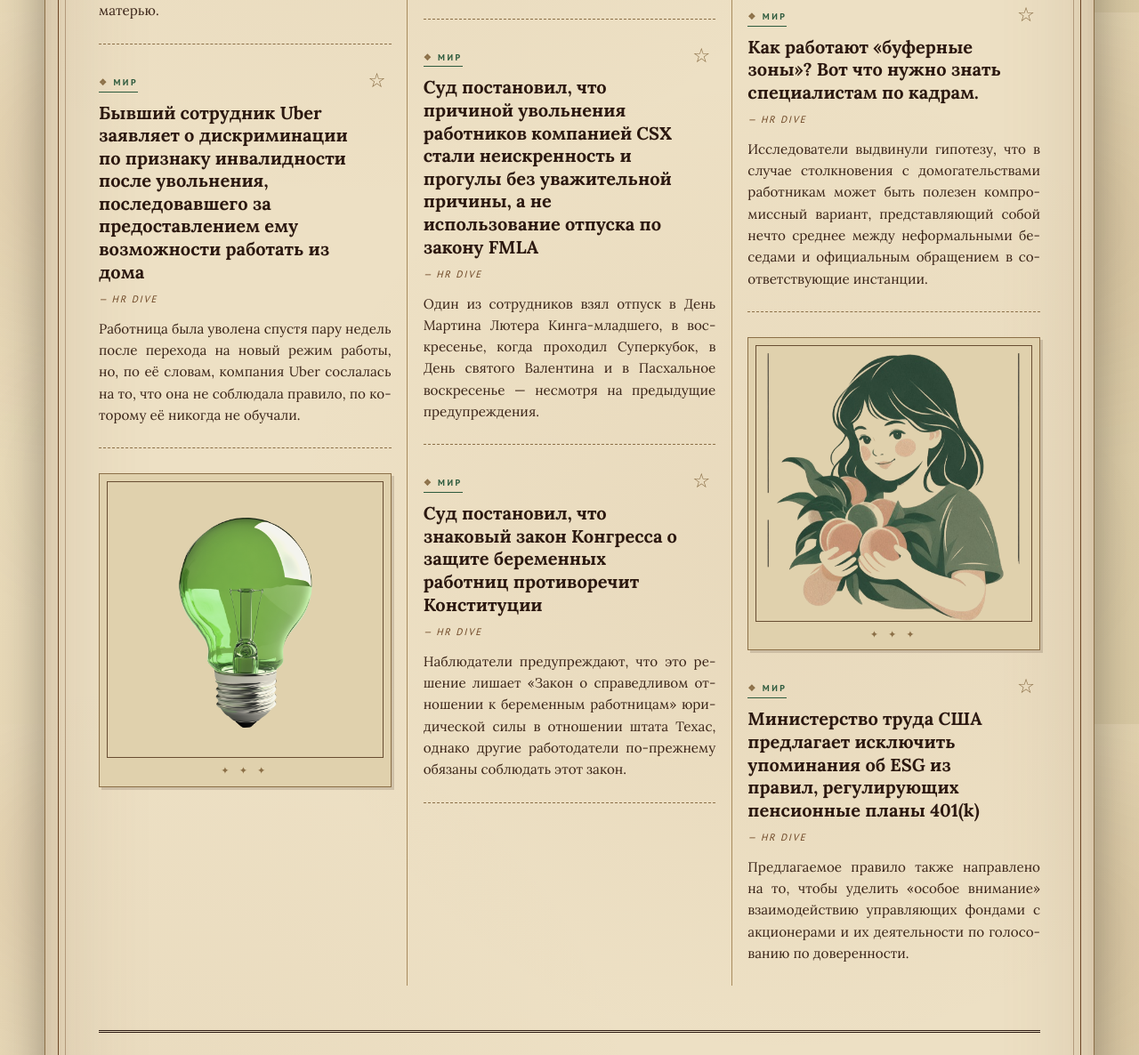
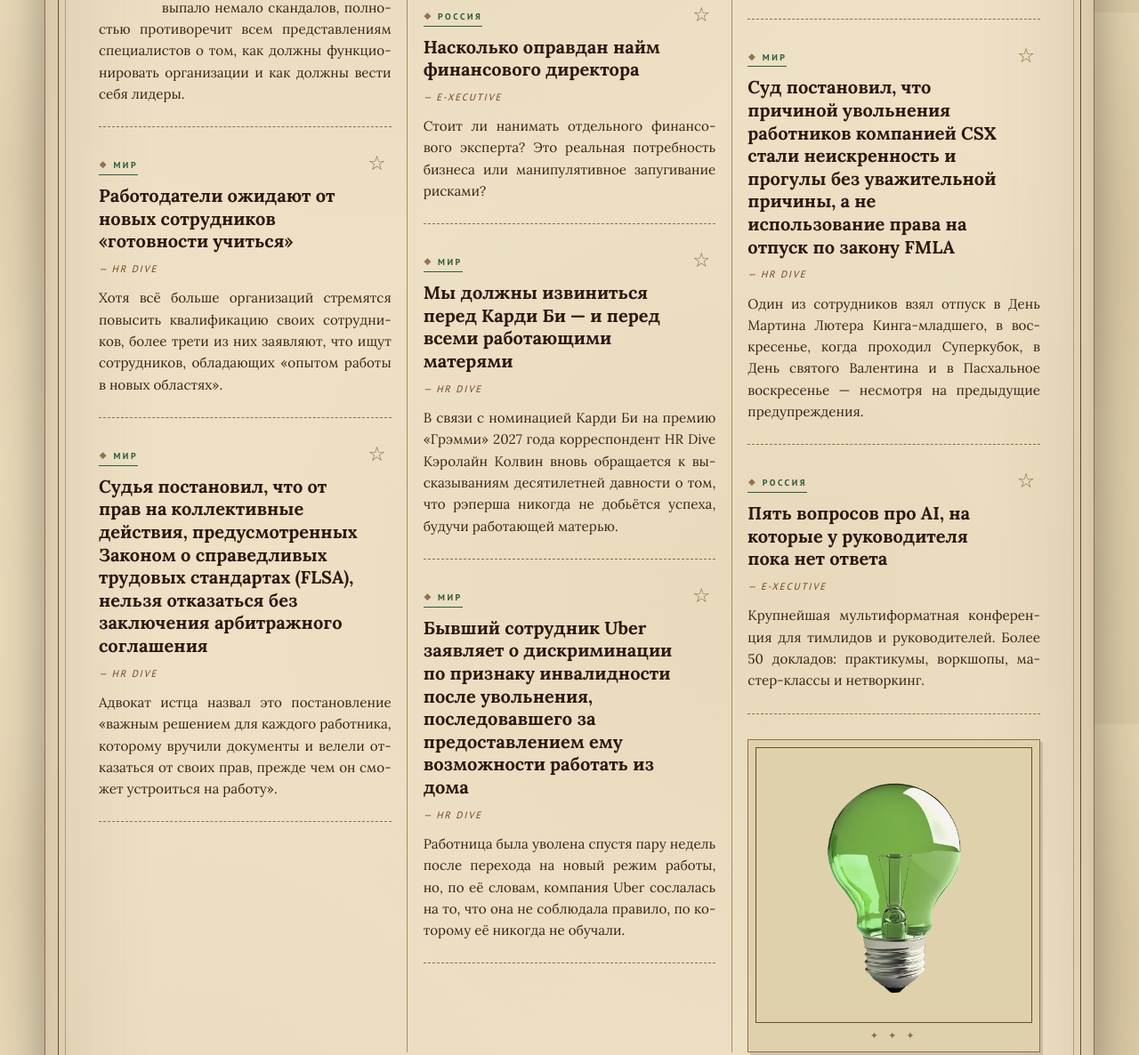
Before and after one commit to Yana170609/hr-daily, a plain HTML site: page index.html in a window 1280 px wide. Shown: the part 786-1972 px from the top of the page at 89% size. Drawn offline with Linux system fonts and the light colour scheme.

Commit message:
deploy: 9d83408612e45df5c77ed3d15ea316f94dce62f9

```diff
--- a/index.html
+++ b/index.html
@@ -211,14 +211,14 @@
             <div class="top-line">
                 <span>Корпоративное издание</span>
                 <span>Для внутреннего пользования</span>
-                <span>Выпуск №329</span>
+                <span>Выпуск №330</span>
             </div>
             <h1>Ведомость <span class="accent">для HR</span></h1>
             <div class="tagline">Новости, тренды и инновации в управлении персоналом</div>
             <div class="bottom-line">
-                <span>25 ноября 2026</span>
+                <span>26 ноября 2026</span>
                 <span class="issue">АК БАРС</span>
-                <span>Материалов в номере: 7</span>
+                <span>Материалов в номере: 9</span>
             </div>
         </header>
 
@@ -227,6 +227,68 @@
 
 
                 <article class="article lead"
+                         data-id="https://www.hrdive.com/news/nvidia-and-jensen-huang-mockery-of-modern-hr/875789/"
+                         data-title="«Я просто уже не понимаю, по каким правилам здесь всё устроено»: как Nvidia и Дженсен Хуанг высмеивают современную кадровую политику"
+                         data-source="HR Dive"
+                         data-link="https://www.hrdive.com/news/nvidia-and-jensen-huang-mockery-of-modern-hr/875789/">
+                    <button class="fav-btn" type="button" title="Добавить в избранное" aria-label="Добавить в избранное">☆</button>
+                    <span class="category">Мир</span>
+                    <h3><a href="https://www.hrdive.com/news/nvidia-and-jensen-huang-mockery-of-modern-hr/875789/" target="_blank" rel="noopener">«Я просто уже не понимаю, по каким правилам здесь всё устроено»: как Nvidia и Дженсен Хуанг высмеивают современную кадровую политику</a></h3>
+                    <div class="source">HR Dive</div>
+                    <p class="summary">Шокирующее возвращение этого руководителя, на долю которого выпало немало скандалов, полностью противоречит всем представлениям специалистов о том, как должны функционировать организации и как должны вести себя лидеры.</p>
+                </article>
+
+
+
+                <article class="article "
+                         data-id="https://www.hrdive.com/news/employers-expect-new-hires-to-have-a-willingness-to-learn/875747/"
+                         data-title="Работодатели ожидают от новых сотрудников «готовности учиться»"
+                         data-source="HR Dive"
+                         data-link="https://www.hrdive.com/news/employers-expect-new-hires-to-have-a-willingness-to-learn/875747/">
+                    <button class="fav-btn" type="button" title="Добавить в избранное" aria-label="Добавить в избранное">☆</button>
+                    <span class="category">Мир</span>
+                    <h3><a href="https://www.hrdive.com/news/employers-expect-new-hires-to-have-a-willingness-to-learn/875747/" target="_blank" rel="noopener">Работодатели ожидают от новых сотрудников «готовности учиться»</a></h3>
+                    <div class="source">HR Dive</div>
+                    <p class="summary">Хотя всё больше организаций стремятся повысить квалификацию своих сотрудников, более трети из них заявляют, что ищут сотрудников, обладающих «опытом работы в новых областях».</p>
+                </article>
+
+
+
+                <article class="article "
+                         data-id="https://www.hrdive.com/news/collective-action-rights-under-flsa-are-not-waivable-without-an-arbitration/875623/"
+                         data-title="Судья постановил, что от прав на коллективные действия, предусмотренных Законом о справедливых трудовых стандартах (FLSA), нельзя отказаться без заключения арбитражного соглашения"
+                         data-source="HR Dive"
+                         data-link="https://www.hrdive.com/news/collective-action-rights-under-flsa-are-not-waivable-without-an-arbitration/875623/">
+                    <button class="fav-btn" type="button" title="Добавить в избранное" aria-label="Добавить в избранное">☆</button>
+                    <span class="category">Мир</span>
+                    <h3><a href="https://www.hrdive.com/news/collective-action-rights-under-flsa-are-not-waivable-without-an-arbitration/875623/" target="_blank" rel="noopener">Судья постановил, что от прав на коллективные действия, предусмотренных Законом о справедливых трудовых стандартах (FLSA), нельзя отказаться без заключения арбитражного соглашения</a></h3>
+                    <div class="source">HR Dive</div>
+                    <p class="summary">Адвокат истца назвал это постановление «важным решением для каждого работника, которому вручили документы и велели отказаться от своих прав, прежде чем он сможет устроиться на работу».</p>
+                </article>
+
+
+
+                <figure class="inline-image">
+                    <img src="images/КОМАНДА.png" alt="Иллюстрация" loading="lazy">
+                </figure>
+
+
+
+                <article class="article "
+                         data-id="https://www.e-xecutive.ru/finance/business/2001102-naskolko-opravdan-naim-finansovogo-direktora?utm_campaign=00_atom_atom&utm_medium=atom&utm_source=rss"
+                         data-title="Насколько оправдан найм финансового директора"
+                         data-source="E-xecutive"
+                         data-link="https://www.e-xecutive.ru/finance/business/2001102-naskolko-opravdan-naim-finansovogo-direktora?utm_campaign=00_atom_atom&utm_medium=atom&utm_source=rss">
+                    <button class="fav-btn" type="button" title="Добавить в избранное" aria-label="Добавить в избранное">☆</button>
+                    <span class="category">Россия</span>
+                    <h3><a href="https://www.e-xecutive.ru/finance/business/2001102-naskolko-opravdan-naim-finansovogo-direktora?utm_campaign=00_atom_atom&utm_medium=atom&utm_source=rss" target="_blank" rel="noopener">Насколько оправдан найм финансового директора</a></h3>
+                    <div class="source">E-xecutive</div>
+                    <p class="summary">Стоит ли нанимать отдельного финансового эксперта? Это реальная потребность бизнеса или манипулятивное запугивание рисками?</p>
+                </article>
+
+
+
+                <article class="article "
                          data-id="https://www.hrdive.com/news/cardi-b-am-i-the-drama-analysis/875706/"
                          data-title="Мы должны извиниться перед Карди Би — и перед всеми работающими матерями"
                          data-source="HR Dive"
@@ -254,12 +316,6 @@
 
 
 
-                <figure class="inline-image">
-                    <img src="images/смелость делать новое.PNG" alt="Иллюстрация" loading="lazy">
-                </figure>
-
-
-
                 <article class="article "
                          data-id="https://www.hrdive.com/news/many-companies-use-ai-but-few-pair-it-with-culture-changes-report-says/875631/"
                          data-title="Согласно отчету, многие компании используют ИИ, но лишь немногие сочетают его с изменениями в корпоративной культуре"
@@ -276,12 +332,12 @@
 
                 <article class="article "
                          data-id="https://www.hrdive.com/news/dishonesty-and-unprotected-absences-not-fmla-use-caused-csx-to-fire-worke/875614/"
-                         data-title="Суд постановил, что причиной увольнения работников компанией CSX стали неискренность и прогулы без уважительной причины, а не использование отпуска по закону FMLA"
+                         data-title="Суд постановил, что причиной увольнения работников компанией CSX стали неискренность и прогулы без уважительной причины, а не использование права на отпуск по закону FMLA"
                          data-source="HR Dive"
                          data-link="https://www.hrdive.com/news/dishonesty-and-unprotected-absences-not-fmla-use-caused-csx-to-fire-worke/875614/">
                     <button class="fav-btn" type="button" title="Добавить в избранное" aria-label="Добавить в избранное">☆</button>
                     <span class="category">Мир</span>
-                    <h3><a href="https://www.hrdive.com/news/dishonesty-and-unprotected-absences-not-fmla-use-caused-csx-to-fire-worke/875614/" target="_blank" rel="noopener">Суд постановил, что причиной увольнения работников компанией CSX стали неискренность и прогулы без уважительной причины, а не использование отпуска по закону FMLA</a></h3>
+                    <h3><a href="https://www.hrdive.com/news/dishonesty-and-unprotected-absences-not-fmla-use-caused-csx-to-fire-worke/875614/" target="_blank" rel="noopener">Суд постановил, что причиной увольнения работников компанией CSX стали неискренность и прогулы без уважительной причины, а не использование права на отпуск по закону FMLA</a></h3>
                     <div class="source">HR Dive</div>
                     <p class="summary">Один из сотрудников взял отпуск в День Мартина Лютера Кинга-младшего, в воскресенье, когда проходил Суперкубок, в День святого Валентина и в Пасхальное воскресенье — несмотря на предыдущие предупреждения.</p>
                 </article>
@@ -289,56 +345,22 @@
 
 
                 <article class="article "
-                         data-id="https://www.hrdive.com/news/congress-landmark-law-protecting-pregnant-workers-unconstitutional/875528/"
-                         data-title="Суд постановил, что знаковый закон Конгресса о защите беременных работниц противоречит Конституции"
-                         data-source="HR Dive"
-                         data-link="https://www.hrdive.com/news/congress-landmark-law-protecting-pregnant-workers-unconstitutional/875528/">
+                         data-id="https://www.e-xecutive.ru/management/market/2001096-pyat-voprosov-pro-ai-na-kotorye-u-rukovoditelya-poka-net-otveta?utm_campaign=00_atom_atom&utm_medium=atom&utm_source=rss"
+                         data-title="Пять вопросов про AI, на которые у руководителя пока нет ответа"
+                         data-source="E-xecutive"
+                         data-link="https://www.e-xecutive.ru/management/market/2001096-pyat-voprosov-pro-ai-na-kotorye-u-rukovoditelya-poka-net-otveta?utm_campaign=00_atom_atom&utm_medium=atom&utm_source=rss">
                     <button class="fav-btn" type="button" title="Добавить в избранное" aria-label="Добавить в избранное">☆</button>
-                    <span class="category">Мир</span>
-                    <h3><a href="https://www.hrdive.com/news/congress-landmark-law-protecting-pregnant-workers-unconstitutional/875528/" target="_blank" rel="noopener">Суд постановил, что знаковый закон Конгресса о защите беременных работниц противоречит Конституции</a></h3>
-                    <div class="source">HR Dive</div>
-                    <p class="summary">Наблюдатели предупреждают, что это решение лишает «Закон о справедливом отношении к беременным работницам» юридической силы в отношении штата Техас, однако другие работодатели по-прежнему обязаны соблюдать этот закон.</p>
+                    <span class="category">Россия</span>
+                    <h3><a href="https://www.e-xecutive.ru/management/market/2001096-pyat-voprosov-pro-ai-na-kotorye-u-rukovoditelya-poka-net-otveta?utm_campaign=00_atom_atom&utm_medium=atom&utm_source=rss" target="_blank" rel="noopener">Пять вопросов про AI, на которые у руководителя пока нет ответа</a></h3>
+                    <div class="source">E-xecutive</div>
+                    <p class="summary">Крупнейшая мультиформатная конференция для тимлидов и руководителей. Более 50 докладов: практикумы, воркшопы, мастер-классы и нетворкинг.</p>
                 </article>
 
 
 
                 <figure class="inline-image">
-                    <img src="images/magnific_xSihb03jfW-removebg-preview.png" alt="Иллюстрация" loading="lazy">
+                    <img src="images/смелость делать новое.PNG" alt="Иллюстрация" loading="lazy">
                 </figure>
-
-
-
-                <article class="article "
-                         data-id="https://www.hrdive.com/news/what-are-buffer-spaces-at-work-harassment/875518/"
-                         data-title="Как работают «буферные зоны»? Вот что нужно знать специалистам по кадрам."
-                         data-source="HR Dive"
-                         data-link="https://www.hrdive.com/news/what-are-buffer-spaces-at-work-harassment/875518/">
-                    <button class="fav-btn" type="button" title="Добавить в избранное" aria-label="Добавить в избранное">☆</button>
-                    <span class="category">Мир</span>
-                    <h3><a href="https://www.hrdive.com/news/what-are-buffer-spaces-at-work-harassment/875518/" target="_blank" rel="noopener">Как работают «буферные зоны»? Вот что нужно знать специалистам по кадрам.</a></h3>
-                    <div class="source">HR Dive</div>
-                    <p class="summary">Исследователи выдвинули гипотезу, что в случае столкновения с домогательствами работникам может быть полезен компромиссный вариант, представляющий собой нечто среднее между неформальными беседами и официальным обращением в соответствующие инстанции.</p>
-                </article>
-
-
-
-                <figure class="inline-image">
-                    <img src="images/magnific_Bh52ZWBoQR-removebg-preview.png" alt="Иллюстрация" loading="lazy">
-                </figure>
-
-
-
-                <article class="article "
-                         data-id="https://www.hrdive.com/news/dol-proposes-removing-esg-references-from-401k-rule/875505/"
-                         data-title="Министерство труда США предлагает исключить упоминания об ESG из правил, регулирующих пенсионные планы 401(k)"
-                         data-source="HR Dive"
-                         data-link="https://www.hrdive.com/news/dol-proposes-removing-esg-references-from-401k-rule/875505/">
-                    <button class="fav-btn" type="button" title="Добавить в избранное" aria-label="Добавить в избранное">☆</button>
-                    <span class="category">Мир</span>
-                    <h3><a href="https://www.hrdive.com/news/dol-proposes-removing-esg-references-from-401k-rule/875505/" target="_blank" rel="noopener">Министерство труда США предлагает исключить упоминания об ESG из правил, регулирующих пенсионные планы 401(k)</a></h3>
-                    <div class="source">HR Dive</div>
-                    <p class="summary">Предлагаемое правило также направлено на то, чтобы уделить «особое внимание» взаимодействию управляющих фондами с акционерами и их деятельности по голосованию по доверенности.</p>
-                </article>
 
 
         </div>
```
